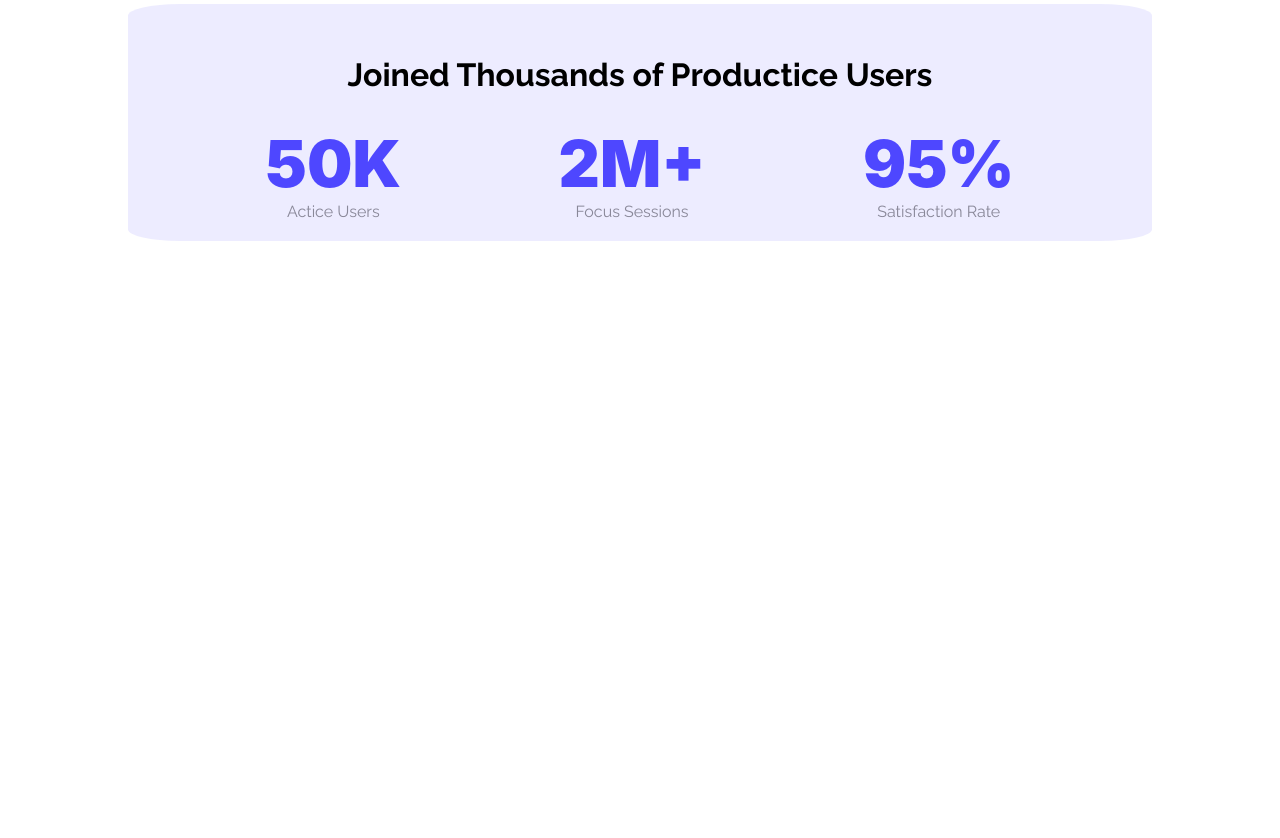
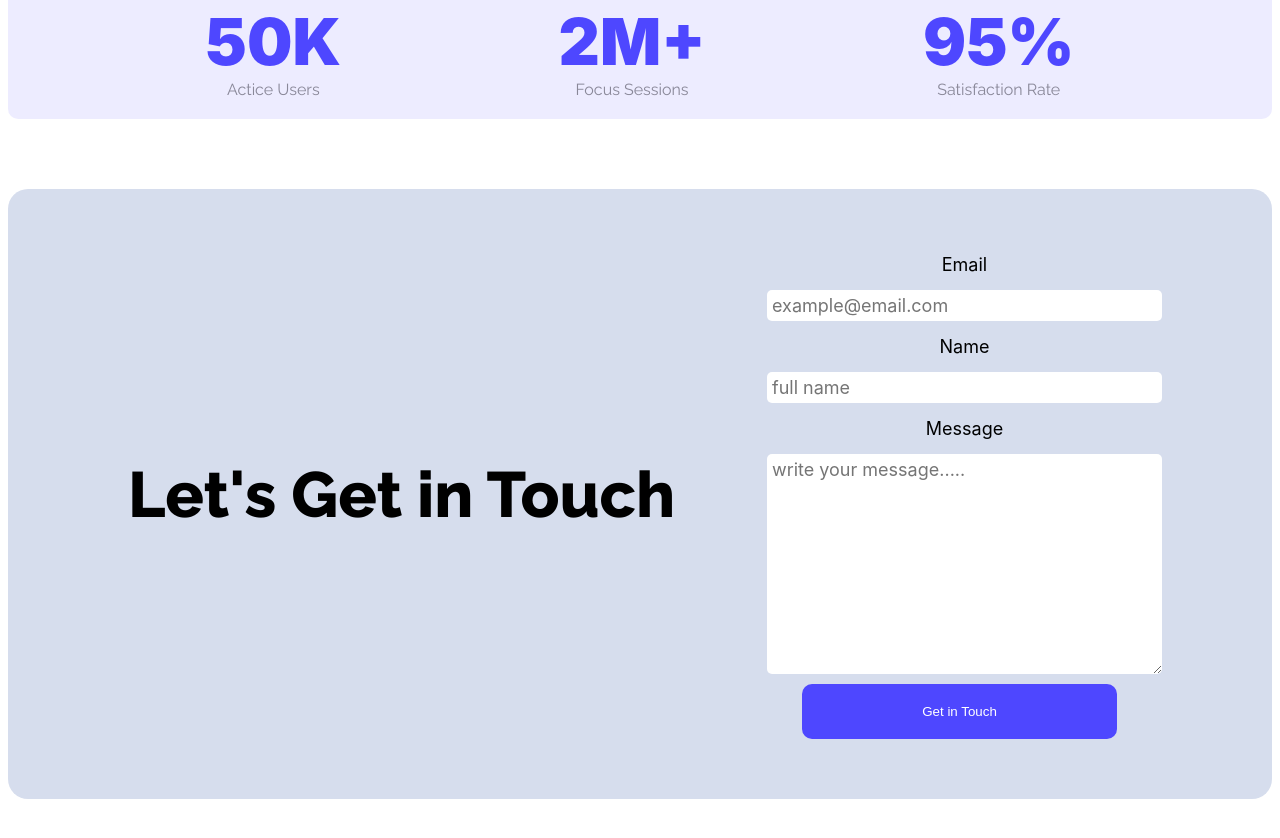
Before and after one commit to ZafirChowdhury/B12A01-landing-launchpad, a plain HTML site: page index.html in a window 1280 px wide. Shown: the part 898-1736 px from the top of the page. Before the commit the page ends 1239 px from the top, so only its background shows below. Drawn offline with Linux system fonts and the light colour scheme.

Commit message:
Add Contact, Fix webpage margine

```diff
--- a/index.html
+++ b/index.html
@@ -18,13 +18,13 @@
 
 <body class="raleway">
     <header>
-        <div class="header-top body-margin">
+        <div class="header-top">
             <h3 class="logo">LOGO</h3>
 
             <button class="main-btn-base sign-up-button">Sign Up</button>
         </div>
 
-        <div class="header-title body-margin">
+        <div class="header-title">
             <h1>Cool Dark UI Template for Webflow Agencies!</h1>
 
             <button class="main-btn-base stay-focused-button">Stay Focused</button>
@@ -33,7 +33,7 @@
 
     <main>
 
-        <section class="action body-margin">
+        <section class="action section-container">
 
             <div class="action-text">
                 <h3 class="title-font">See It in Action</h3>
@@ -48,7 +48,7 @@
 
         </section>
 
-        <section class="user-response body-margin">
+        <section class="user-response section-container">
 
             <h3 class="title-font">Joined Thousands of Productice Users</h3>
             <div class="user-response-box">
@@ -70,6 +70,31 @@
 
         </section>
 
+        <!-- User Reviews -->
+
+        <!-- Focus Section -->
+
+        <section class="contact section-container section-container-bg-color">
+            <div class="contact-message-box">
+                <p>Let's Get in Touch</p>
+            </div>
+
+            <div class="contact-form-box">
+                <form action="">
+                    <label for="email">Email</label>
+                    <input type="email" name="email" id="" placeholder="example@email.com">
+
+                    <label for="name">Name</label>
+                    <input type="text" name="name" placeholder="full name">
+
+                    <label for="message">Message</label>
+                    <textarea name="message" id="" cols="30" rows="10" placeholder="write your message....."></textarea>
+
+                    <button class="main-btn-base" type="submit">Get in Touch</button>
+                </form>
+            </div>
+        </section>
+
     </main>
 
     <footer></footer>
--- a/style.css
+++ b/style.css
@@ -1,5 +1,21 @@
 header {
     background-image: url("Assets/Hero-bg.png");
+    background-size: cover;
+    background-position: center;
+    background-repeat: no-repeat;
+    min-height: 300px;
+    width: 100%;
+}
+
+.section-container {
+    max-width: 1200px;
+    margin: 70px auto;
+    padding: 0px 20px;
+}
+
+.section-container-bg-color {
+    background-color: #D6DDED;
+    border-radius: 20px;
 }
 
 .normal-text {
@@ -28,15 +44,11 @@ header {
     font-size: 2rem;
 }
 
-.body-margin  {
-    margin: 100px 120px 100px 120px;
-}
-
 .main-btn-base {
     background-color: #4E47FF;
     color: #FFFFFF;
 
-    border-radius: 10%;
+    border-radius: 10px;
 
     border: none;
 }
@@ -76,7 +88,7 @@ header {
     text-align: center;
     background-color: #4E47FF1A;
     padding: 20px 40px 20px 40px;
-    border-radius: 5%;
+    border-radius: 10px;
 }
 
 .user-response-box {
@@ -92,3 +104,34 @@ header {
     font-size: 4em;
     font-weight: 900;
 }
+
+/* contact */
+.contact {
+    display: flex;
+    justify-content: space-between;
+    gap: 60px;
+    padding: 60px 120px;
+    text-align: center;
+    align-items: center;
+}
+
+.contact p {
+    font-size: 4em;
+    font-weight: 800;
+    text-align: center;
+}
+
+.contact-form-box input, .contact-form-box label, .contact-form-box textarea {
+    display: block;
+    margin-block-end: 10px;
+    font-family: Inter;
+    border: none;
+    border-radius: 5px;
+    padding: 5px;
+    font-size: 18px;
+    width: 100%;
+}
+
+.contact-form-box button {
+    padding: 20px 120px;
+}
```
